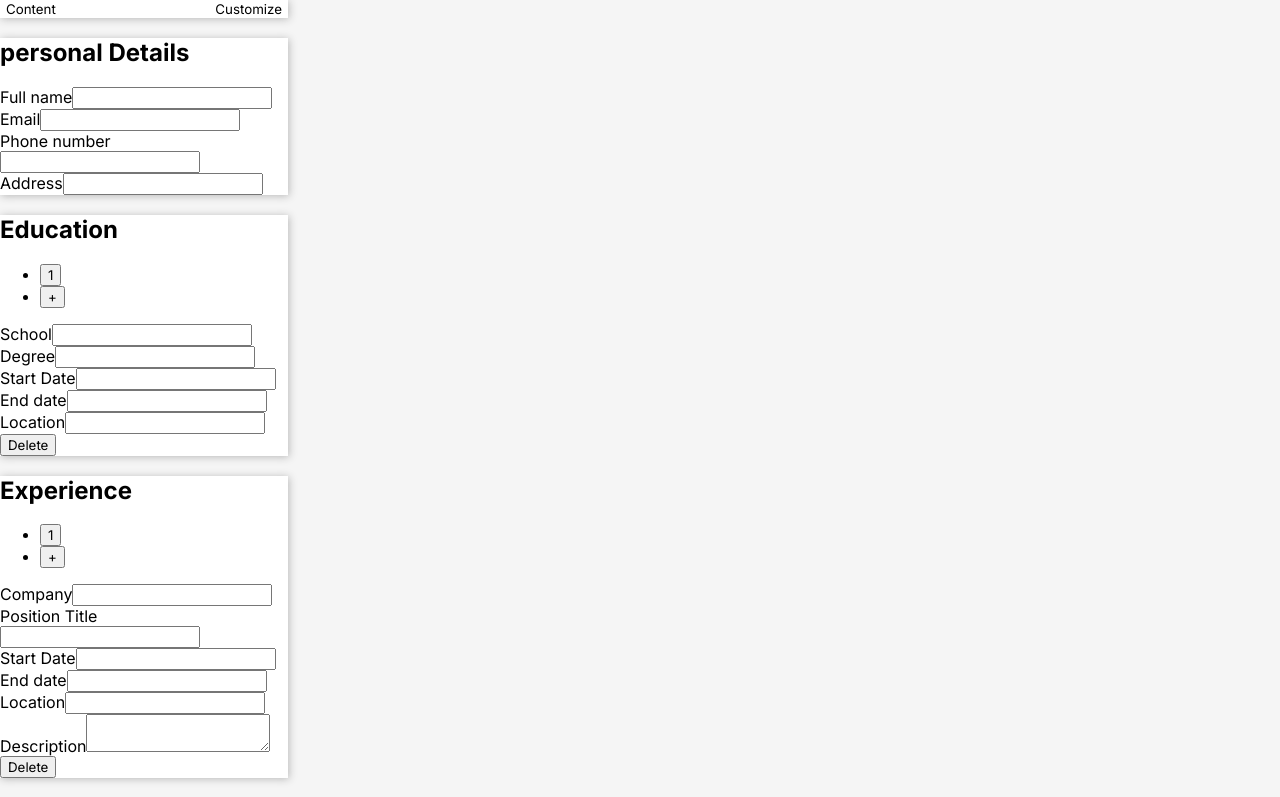
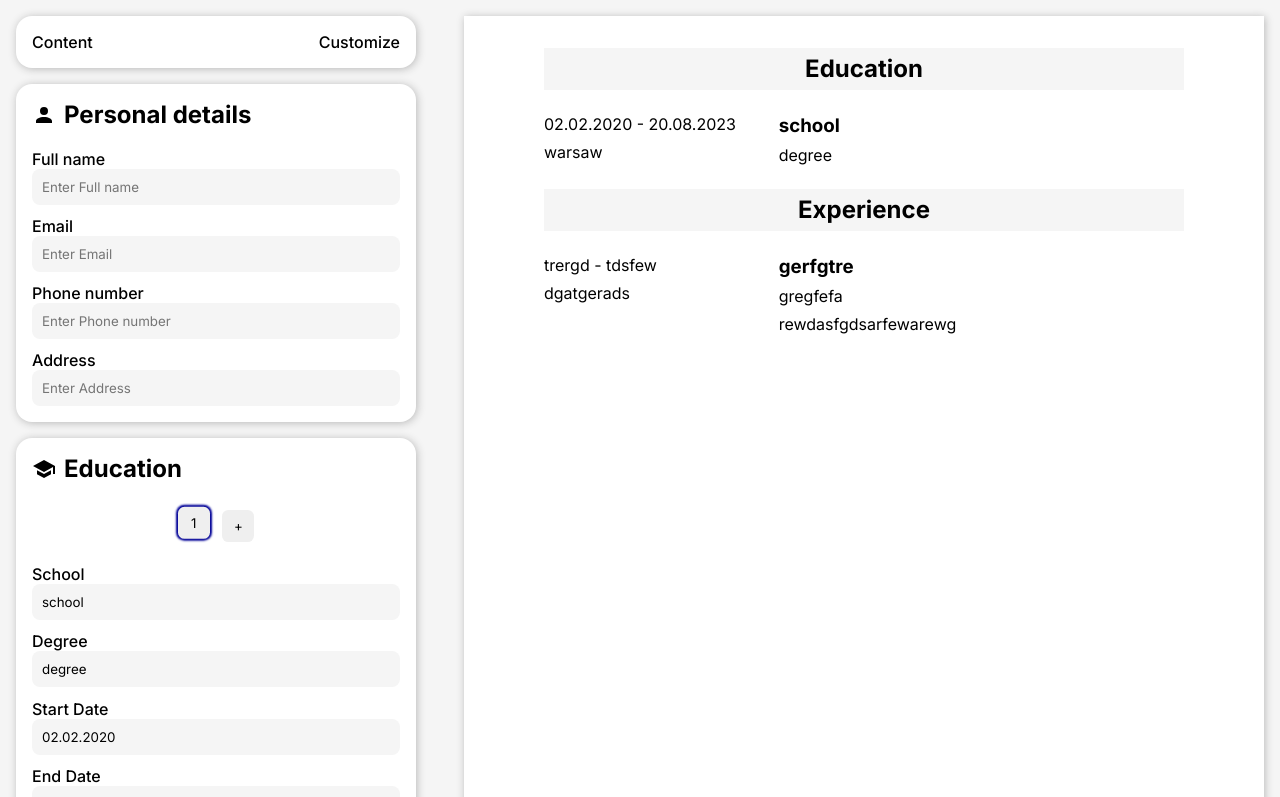
Before and after one commit to kapi104/odin-cv-generator, a React (Vite) app: page / in a window 1280 px wide. Shown: the top 797 px of the page. Built offline with nearby package versions, Linux system fonts and the light colour scheme.

Commit message:
added style

```diff
--- a/package.json
+++ b/package.json
@@ -10,6 +10,8 @@
     "preview": "vite preview"
   },
   "dependencies": {
+    "@mdi/js": "^7.3.67",
+    "@mdi/react": "^1.6.1",
     "generate-unique-id": "^2.0.3",
     "prop-types": "^15.8.1",
     "react": "^18.2.0",
--- a/src/components/Education.jsx
+++ b/src/components/Education.jsx
@@ -2,6 +2,7 @@ import { useState } from "react";
 import { Section, DeleteBtn, ItemsList } from "./contentForms";
 import { Input } from "./edit";
 import { educationFactory, getId } from "../assets/utils";
+import { mdiSchool } from "@mdi/js";
 
 function EducationForm({ education, currentlyEditing, handleInput }) {
   const currentSchool = education.get[currentlyEditing];
@@ -35,7 +36,7 @@ function EducationForm({ education, currentlyEditing, handleInput }) {
       ></Input>
       <Input
         formPrefix={formPrefix}
-        label="End date"
+        label="End Date"
         isRequired={true}
         state={education}
         value={currentSchool.endDate}
@@ -102,10 +103,11 @@ export function Education({ education }) {
   }
 
   return (
-    <Section header="Education">
+    <Section header="Education" icon={mdiSchool}>
       <ItemsList
         state={education}
         handleChange={changeForm}
+        currentlyEditing={currentlyEditing}
         handleAdd={addSchool}
       ></ItemsList>
       <EducationForm
--- a/src/components/PersonalDetailsForm.jsx
+++ b/src/components/PersonalDetailsForm.jsx
@@ -1,5 +1,6 @@
 import { Input } from "./edit";
 import { Section } from "./contentForms";
+import { mdiAccount } from "@mdi/js";
 
 export function PersonalDetailsForm({ personal }) {
   function handleInput(value, camelCase) {
@@ -8,7 +9,7 @@ export function PersonalDetailsForm({ personal }) {
   }
 
   return (
-    <Section header="personal Details">
+    <Section header="Personal details" icon={mdiAccount}>
       <Input
         label="Full name"
         isRequired={true}
--- a/src/components/container.jsx
+++ b/src/components/container.jsx
@@ -20,11 +20,11 @@ export default function Container() {
   const [educationDetails, setEducation] = useState([
     {
       id: getId(),
-      school: "",
-      degree: "",
-      startDate: "",
-      endDate: "",
-      location: "",
+      school: "school",
+      degree: "degree",
+      startDate: "02.02.2020",
+      endDate: "20.08.2023",
+      location: "warsaw",
     },
   ]);
   const education = {
@@ -35,12 +35,12 @@ export default function Container() {
   const [experienceDetails, setExperience] = useState([
     {
       id: getId(),
-      company: "",
-      positionTitle: "",
-      startDate: "",
-      endDate: "",
-      location: "",
-      description: "",
+      company: "gerfgtre",
+      positionTitle: "gregfefa",
+      startDate: "trergd",
+      endDate: "tdsfew",
+      location: "dgatgerads",
+      description: "rewdasfgdsarfewarewg",
     },
   ]);
   const experience = {
--- a/src/components/contentForms.jsx
+++ b/src/components/contentForms.jsx
@@ -1,22 +1,29 @@
 import { PersonalDetailsForm } from "./PersonalDetailsForm";
 import { Education } from "./Education";
 import { Experience } from "./experience";
+import Icon from '@mdi/react';
+import { mdiAccount, mdiSchool, mdiBriefcase} from '@mdi/js';
 
-export function Section({ header, children }) {
+export function Section({ header, children, icon }) {
   return (
     <div>
       <header>
-        <h2>{header}</h2>
+        <h2><Icon path={icon} size={1}></Icon>{header}</h2>
       </header>
-      <div>{children}</div>
+      <div className="form-inputs">{children}</div>
     </div>
   );
 }
 
-function ListItem({ index, handleChange }) {
+function ListItem({ index, handleChange, currentlyEditing }) {
   return (
     <li>
-      <button onClick={() => handleChange(index)}>{index + 1}</button>
+      <button
+        className={currentlyEditing === index ? "active-button" : null}
+        onClick={() => handleChange(index)}
+      >
+        {index + 1}
+      </button>
     </li>
   );
 }
@@ -29,7 +36,12 @@ function AddButton({ handleAdd }) {
   );
 }
 
-export function ItemsList({ state, handleChange, handleAdd }) {
+export function ItemsList({
+  state,
+  handleChange,
+  handleAdd,
+  currentlyEditing,
+}) {
   return (
     <ul>
       {state.get.map((item, index) => (
@@ -37,6 +49,7 @@ export function ItemsList({ state, handleChange, handleAdd }) {
           key={item.id}
           index={index}
           handleChange={handleChange}
+          currentlyEditing={currentlyEditing}
         ></ListItem>
       ))}
       <AddButton handleAdd={handleAdd}></AddButton>
@@ -45,7 +58,7 @@ export function ItemsList({ state, handleChange, handleAdd }) {
 }
 
 export function DeleteBtn({ handleDelete }) {
-  return <button onClick={handleDelete}>Delete</button>;
+  return <button className="delete-button" onClick={handleDelete}>-</button>;
 }
 
 export default function ContentForms({ states }) {
--- a/src/components/cv.jsx
+++ b/src/components/cv.jsx
@@ -1,12 +1,16 @@
+import "./../css/cv.css";
+import Icon from "@mdi/react";
+import { mdiEmail, mdiPhone, mdiMapMarker, mdiMap } from "@mdi/js";
+
 function Personal({ personal }) {
   if (Object.values(personal.get).filter((i) => i === "").length !== 4) {
     return (
       <header>
         <h1>{personal.get.fullName}</h1>
         <div>
-          <span>{personal.get.email}</span>
-          <span>{personal.get.phoneNumber}</span>
-          <span>{personal.get.address}</span>
+          <span><Icon path={mdiEmail} size={1} />{personal.get.email}</span>
+          <span><Icon path={mdiPhone} size={1} />{personal.get.phoneNumber}</span>
+          <span><Icon path={mdiMapMarker} size={1} />{personal.get.address}</span>
         </div>
       </header>
     );
@@ -30,7 +34,7 @@ function Education({ education }) {
               </span>
               <span>{element.location}</span>
             </div>
-            <div className="school-data">
+            <div className="details">
               <h3>{element.school}</h3>
               <span>{element.degree}</span>
             </div>
@@ -58,7 +62,7 @@ function Experience({ experience }) {
               </span>
               <span>{element.location}</span>
             </div>
-            <div className="school-data">
+            <div className="details">
               <h3>{element.company}</h3>
               <span>{element.positionTitle}</span>
               <span>{element.description}</span>
--- a/src/components/edit.jsx
+++ b/src/components/edit.jsx
@@ -33,6 +33,7 @@ function Input({
         value={value}
         id={id}
         required={isRequired}
+        placeholder={`Enter ${label}`}
         onChange={(e) => {
           handleInput(e.target.value, camelCaseLabel);
         }}
@@ -59,6 +60,7 @@ export function TextArea({
         type={type}
         id={id}
         required={isRequired}
+        placeholder={`Enter ${label}`}
         onChange={(e) => {
           handleInput(e.target.value, camelCaseLabel);
         }}
--- a/src/components/experience.jsx
+++ b/src/components/experience.jsx
@@ -2,6 +2,7 @@ import { useState } from "react";
 import { Section, DeleteBtn, ItemsList } from "./contentForms";
 import { Input, TextArea } from "./edit";
 import { experienceFactory, getId } from "../assets/utils";
+import { mdiBriefcase } from "@mdi/js";
 
 function ExperienceForm({ experience, currentlyEditing, handleInput }) {
   const currentCompany = experience.get[currentlyEditing];
@@ -35,7 +36,7 @@ function ExperienceForm({ experience, currentlyEditing, handleInput }) {
       ></Input>
       <Input
         formPrefix={formPrefix}
-        label="End date"
+        label="End Date"
         isRequired={true}
         state={experience}
         value={currentCompany.endDate}
@@ -107,10 +108,11 @@ export function Experience({ experience }) {
   }
 
   return (
-    <Section header="Experience">
+    <Section header="Experience" icon={mdiBriefcase}>
       <ItemsList
         state={experience}
         handleChange={changeForm}
+        currentlyEditing={currentlyEditing}
         handleAdd={addCompany}
       ></ItemsList>
       <ExperienceForm
--- /dev/null
+++ b/src/css/cv.css
@@ -0,0 +1,68 @@
+.cv {
+  background-color: white;
+  box-shadow: 1px 1px 8px rgb(184, 184, 184);
+  margin-bottom: 1rem;
+}
+
+.cv header {
+  background-color: var(--chosen-background-color);
+  color: var(--chosen-text-color);
+  padding: 2.5rem 5rem;
+}
+
+.cv header h1 {
+  margin-top: 0;
+  font-size: 2.5rem;
+  text-align: center;
+}
+
+.cv header div {
+  display: flex;
+  justify-content: space-between;
+}
+
+.cv header span {
+  font-size: 1.1rem;
+  display: flex;
+  align-items: center;
+  gap: .5rem;
+}
+
+.cv main {
+  padding: 2rem 5rem;
+}
+
+.cv h2 {
+  background-color: whitesmoke;
+  margin: 0;
+  padding: 0.4rem 0;
+  text-align: center;
+}
+
+.cv h2:not(:first-child) {
+  margin-top: 1.5rem;
+}
+
+.cv main > div {
+  display: flex;
+  gap: 2rem;
+  padding-top: 1.5rem;
+}
+
+.date-and-place {
+  flex: 1;
+  display: flex;
+  flex-direction: column;
+  gap: .5rem;
+}
+
+.details {
+  flex: 2;
+  display: flex;
+  flex-direction: column;
+  gap: .5rem;
+}
+
+.details h3 {
+  margin: 0;
+}
--- a/src/css/edit.css
+++ b/src/css/edit.css
@@ -2,10 +2,105 @@
   background-color: rgb(255, 255, 255);
   box-shadow: 1px 1px 8px rgb(184, 184, 184);
   width: 90%;
+  padding: 1rem;
+  margin-bottom: 1rem;
+  width: 100%;
+  box-sizing: border-box;
+  border-radius: 1rem;
 }
 
 .forms > button {
   display: flex;
   justify-content: space-between;
   border: none;
+  font-size: 1rem;
+  font-weight: 500;
 }
+
+.forms h2 {
+  margin-top: 0;
+  display: flex;
+  align-items: center;
+  gap: .5rem;
+}
+
+.form-inputs .input {
+  display: flex;
+  flex-direction: column;
+  width: 100%;
+  font-weight: 500;
+}
+
+.form-inputs .input:not(:last-child) {
+  padding-bottom: .7rem;
+}
+
+.form-inputs input , .form-inputs textarea{
+  border: none;
+  background-color: whitesmoke;
+  padding: .5rem;
+  border-radius: .5rem;
+  resize: none;
+  border: 2px solid rgba(0, 0, 0, 0);
+  transition: border .15s;
+}
+
+.form-inputs input:focus , .form-inputs textarea:focus {
+  box-sizing: border-box;
+  outline: none;
+  border: 2px solid var(--chosen-background-color);
+}
+
+input:-webkit-autofill,
+input:-webkit-autofill:hover
+ {
+  -webkit-text-fill-color: black;
+  -webkit-box-shadow: 0 0 0px 1000px whitesmoke inset;
+  transition: background-color 5000s ease-in-out 0s;
+}
+
+ul {
+  list-style: none;
+  padding: .4rem 0;
+  display: flex;
+  justify-content: center;
+  gap: .8rem;
+  overflow-x: auto;
+}
+
+  ul {
+    scrollbar-width: none;
+    scrollbar-color: var(--chosen-background-color) #ffffff;
+  }
+
+  ul::-webkit-scrollbar {
+    width: 16px;
+  }
+
+  ul::-webkit-scrollbar-track {
+    background: #ffffff;
+  }
+
+  ul::-webkit-scrollbar-thumb {
+    background-color: var(--chosen-background-color);
+    border-radius: 10px;
+    border: 5px solid #ffffff;
+  }
+
+li > button, .delete-button {
+  position: relative;
+  border: none;
+  height: 2rem;
+  width: 2rem;
+  border-radius: 20%;
+  transition: all .1s;
+}
+
+li > button:hover, .delete-button:hover {
+  box-shadow: 0px 0px 2px 2px var(--chosen-background-color);
+}
+
+.active-button {
+  transform: translateY(-.2rem);
+  box-shadow: 0px 0px 2px 2px var(--chosen-background-color);
+}
--- a/src/css/index.css
+++ b/src/css/index.css
@@ -2,6 +2,8 @@
 
 * {
   font-family: "Inter", sans-serif;
+  --chosen-background-color: rgb(0, 0, 151);
+  --chosen-text-color: rgb(255, 255, 255);
 }
 
 body {
@@ -12,14 +14,14 @@ body {
 .container {
   max-width: 1600px;
   margin: 0 auto;
-  display: flex;
-  justify-content: space-between;
+  display: grid;
+  grid-template-columns: 2fr 4fr;
+  gap: 3rem;
+  padding: 1rem 1rem 0 1rem;
 }
 
-.forms {
-  width: 25%;
+@media (max-width: 1100px) {
+  .container {
+    grid-template-columns: 1fr;
+  }
 }
-
-.cv {
-  width: 75%;
-}
```
Also changed, not shown: src/css/personalInfo.css (deleted), 1 other file (tests, documents, lock files or other folders).
